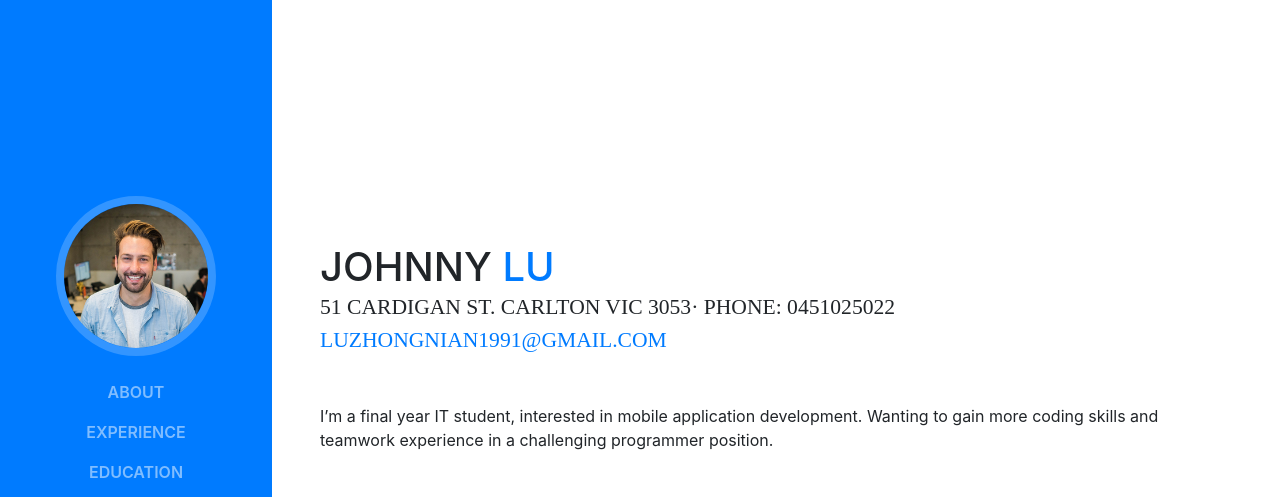
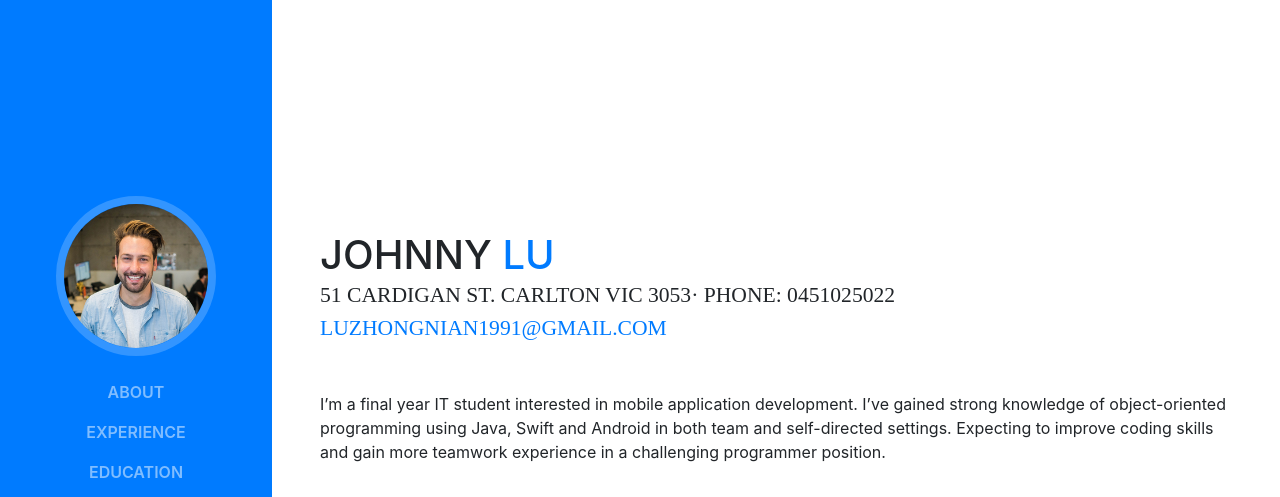
Before and after one commit to ZhongnianLu/ZhongnianLu.github.io, a website with bundled scripts: page index.html in a window 1280 px wide. Shown: the top 497 px of the page. Built offline with nearby package versions, Linux system fonts and the light colour scheme; a web font is replaced by a local one.

Commit message:
[GitPage]: change introduction

```diff
--- a/index.html
+++ b/index.html
@@ -71,7 +71,7 @@
           <div class="subheading mb-5">51 Cardigan St. Carlton VIC 3053·   Phone:  0451025022
             <a href="mailto:name@email.com">luzhongnian1991@gmail.com</a>
           </div>
-          <p class="mb-5">I’m a final year IT student, interested in mobile application development. Wanting to gain more coding skills and teamwork experience in a challenging programmer position.</p>
+          <p class="mb-5">I’m a final year IT student interested in mobile application development. I’ve gained strong knowledge of object-oriented programming using Java, Swift and Android in both team and self-directed settings. Expecting to improve coding skills and gain more teamwork experience in a challenging programmer position. </p>
           <ul class="list-inline list-social-icons mb-0">
             <li class="list-inline-item">
               <a href="#">
```
